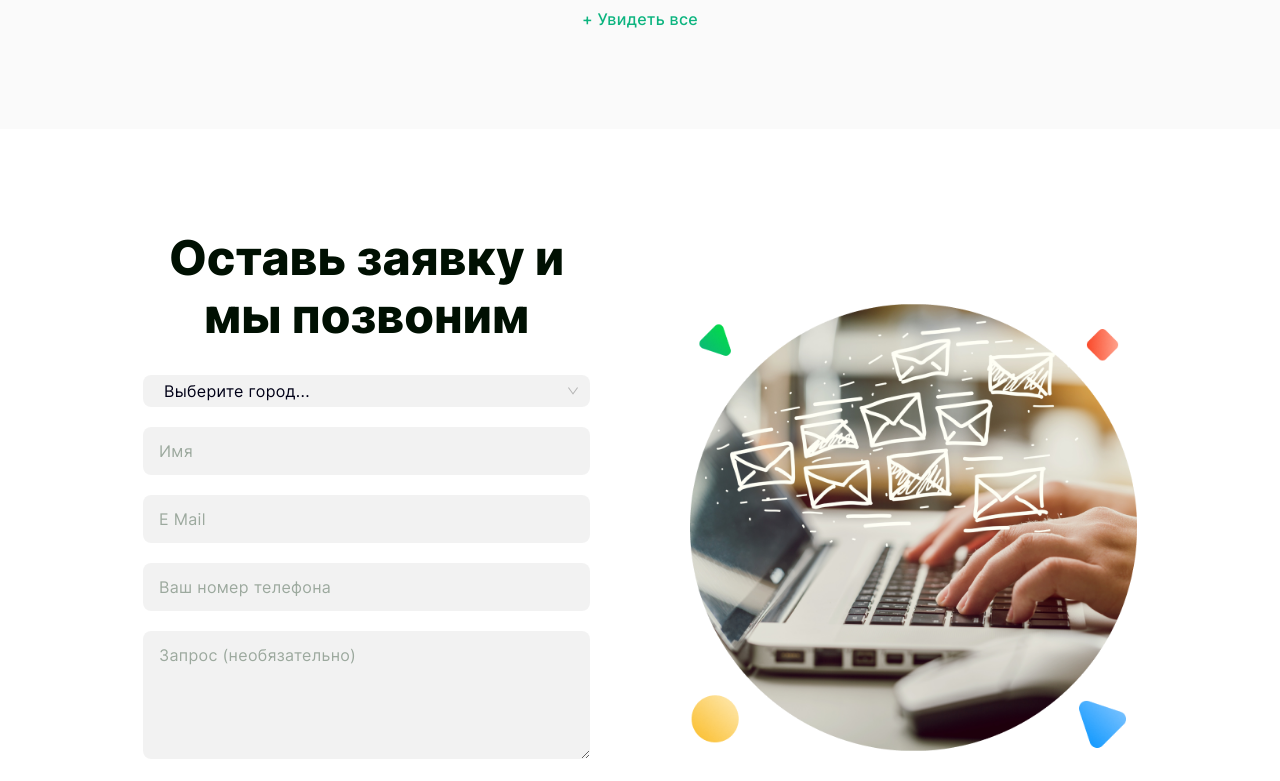
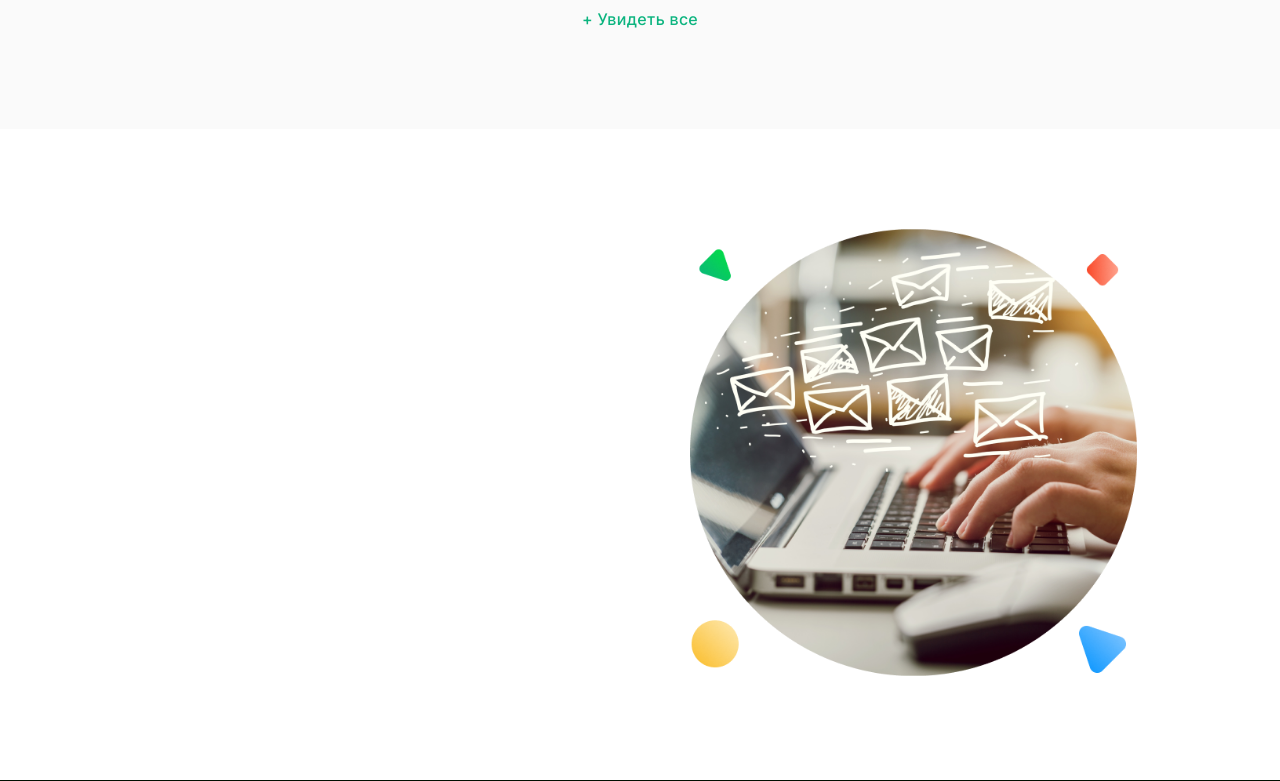
Before and after one commit to Zafarbek1810/YoouShare, a Next.js app: page /partners in a window 1280 px wide. Shown: the part 4820-5601 px from the top of the page. Built offline with nearby package versions, Linux system fonts and the light colour scheme.

Commit message:
amoCrm form add

```diff
--- a/pages/_app.js
+++ b/pages/_app.js
@@ -65,6 +65,11 @@ function MyApp({ Component, pageProps }) {
     AOS.refresh();
   }, [router.pathname]);
 
+  useEffect(() =>{
+    const formTitle = document.getElementsByClassName('amoforms__field__name-header')
+    console.log("title",formTitle);
+  }, [])
+
 
   return (
     <HeaderProvider>
--- a/src/Components/Pages/Partners/Application/Application.style.js
+++ b/src/Components/Pages/Partners/Application/Application.style.js
@@ -3,6 +3,7 @@ import styled from "styled-components";
 const ApplicationStyle = styled.div`
   padding: 100px 0;
   background-color: #fff;
+  position: relative !important;
   h2 {
     font-family: "Inter";
     font-style: normal;
@@ -118,7 +119,11 @@ const ApplicationStyle = styled.div`
       }
     }
   }
-
+.amoforms-sended-message{
+  position: absolute !important;
+  left: 0;
+  top: 0;
+}
   @media (max-width: 768px) {
     padding: 50px 0;
 
--- a/src/Components/Pages/Partners/Application/index.jsx
+++ b/src/Components/Pages/Partners/Application/index.jsx
@@ -2,111 +2,76 @@ import React, { useEffect } from "react";
 import ApplicationStyle from "./Application.style";
 import Container from "../../../Common/Container";
 import { useTranslation } from "react-i18next";
-import { Select } from "antd";
-import { Controller, useForm } from "react-hook-form";
-import axios from "axios";
 
 const Application = () => {
+  const  {i18n:{language  }  }  = useTranslation();
   const { t } = useTranslation();
 
-  const {
-    register,
-    reset,
-    control,
-    handleSubmit,
-    setValue,
-    formState: { errors },
-  } = useForm();
+  useEffect(() => {
+    const loadAmoFormsScript = () => {
+      const script = document.createElement('script');
+      script.id = 'amoforms_script_1150574';
+      script.async = true;
+      script.charset = 'utf-8';
+      script.src = 'https://forms.amocrm.ru/forms/assets/js/amoforms.js?1686208459';
+      console.log('style', script)
+      const formDiv = document.getElementById('amoCRMform')
+      formDiv.appendChild(script);
+    };
 
-  const options = [
-    { label: t("aplication.select-ph"), value: null },
-    { label: t(`aplication.toshkent`), value: `Tashkent` },
-    { label: t(`aplication.andijon`), value: `Andijan` },
-    { label: t(`aplication.buxoro`), value: `Buxoro` },
-    { label: t(`aplication.fargona`), value: `Farg'ona` },
-    { label: t(`aplication.jizzax`), value: `Jizzax` },
-    { label: t(`aplication.navoiy`), value: `Navoiy` },
-    { label: t(`aplication.namangan`), value: `Namangan` },
-    { label: t(`aplication.nukus`), value: `Nukus` },
-    { label: t(`aplication.samarqand`), value: `Samarqand` },
-    { label: t(`aplication.xorezm`), value: `Xorazm` },
-    { label: t(`aplication.surhondaryo`), value: `Surhondaryo` },
-    { label: t(`aplication.qashqadaryo`), value: `Qashqadaryo` },
-  ];
+    !function(window, o, c, r, m) {
+      ((window[o + c] = window[o + c] || {
+        setMeta: function(p) {
+          this.params = (this.params || []).concat([p]);
+        },
+      }),
+      (window[o + r] =
+        window[o + r] ||
+        function(f) {
+          window[o + r].f = (window[o + r].f || []).concat([f]);
+        }),
+      window[o + r]({
+        id: "1150574",
+        hash: "188bcf9c2baf39fd65d0feb8c8e00cd2",
+        locale: language,
+      }),
+      (window[o + m] =
+        window[o + m] ||
+        function(f, k) {
+          window[o + m].f = (window[o + m].f || []).concat([[f, k]]);
+        }))
+    }
+    (window, "amo_forms_", "params", "load", "loaded");
 
-  // useEffect(() => {
-  //   const loadAmoFormsScript = () => {
-  //     const script = document.createElement('script');
-  //     script.id = 'amoforms_script_1150574';
-  //     script.async = true;
-  //     script.charset = 'utf-8';
-  //     script.src = 'https://forms.amocrm.ru/forms/assets/js/amoforms.js?1686208459';
-  //     document.body.appendChild(script);
-  //   };
+    console.log("rener", document.getElementById('amoforms_iframe_1150574'))
+    return loadAmoFormsScript();
 
-  //   !function(window, o, c, r, m) {
-  //     ((window[o + c] = window[o + c] || {
-  //       setMeta: function(p) {
-  //         this.params = (this.params || []).concat([p]);
-  //       },
-  //     }),
-  //     (window[o + r] =
-  //       window[o + r] ||
-  //       function(f) {
-  //         window[o + r].f = (window[o + r].f || []).concat([f]);
-  //       }),
-  //     window[o + r]({
-  //       id: "1150574",
-  //       hash: "188bcf9c2baf39fd65d0feb8c8e00cd2",
-  //       locale: "ru",
-  //     }),
-  //     (window[o + m] =
-  //       window[o + m] ||
-  //       function(f, k) {
-  //         window[o + m].f = (window[o + m].f || []).concat([[f, k]]);
-  //       }))
-  //   }
-  //   (window, "amo_forms_", "params", "load", "loaded");
+  }, []);
 
-  //   loadAmoFormsScript();
-
-  // }, []);
-
-  // const blob = new Blob([JSON.stringify({"datetime":"Thu Jun 08 2023 16:48:47 GMT+0500 (Uzbekistan Standard Time)","referer":""})], { type: 'application/json' });
-
-  const submit = (values) => {
-    const formdata = new FormData();
-    formdata.append("fields[name_1]", values.name);
-    formdata.append("fields[258653_1][136097]", values.email);
-    formdata.append("fields[258651_1][136085]", values.phone);
-    formdata.append("fields[name_2]", values.message);
-    formdata.append("fields[note_2]", values.test);
-    formdata.append("form_id", 1150574);
-    formdata.append("hash", "188bcf9c2baf39fd65d0feb8c8e00cd2");
-    formdata.append("visitor_uid", "59df397f-339e-44a6-a66c-d7cc7b1bc184");
-    formdata.append("gso_session_uid", "3ce423de-1d32-44e8-b5ed-a285915dc97f");
-    formdata.append("form_request_id", "RXYlwWjb91");
-    formdata.append("user_origin", JSON.stringify({"datetime":"Thu Jun 08 2023 16:48:47 GMT+0500 (Uzbekistan Standard Time)","referer":""}));
-
-    console.log(formdata);
-    axios
-      .post("https://forms.amocrm.ru/queue/add", formdata)
-      .then((response) => {
-        console.log(response.data);
-        alert.success("Qo'shildi");
-      })
-      .catch((error) => {
-        console.error(error);
-      });
-  };
 
   return (
     <ApplicationStyle>
       <Container>
         <div className="wrap">
-          <div className="left" data-aos={"fade-right"}>
-            <h2>{t("aplication.title")}</h2>
-            <form onSubmit={handleSubmit(submit)}>
+          <div className="left" id={'amoCRMform'} data-aos={"fade-right"}>
+
+          </div>
+          <div className="right" data-aos={"fade-left"}>
+            <div className="img">
+              <img src="/images/application.png" alt="" />
+            </div>
+          </div>
+        </div>
+      </Container>
+    </ApplicationStyle>
+  );
+};
+
+export default Application;
+
+
+{/* <h2>{t("aplication.title")}</h2> */}
+            {/* <form onSubmit={handleSubmit(submit)}>
               <Controller
                 control={control}
                 name="test"
@@ -184,17 +149,4 @@ const Application = () => {
                 />
               </label>
               <button type="submit">{t("aplication.btn")}</button>
-            </form>
-          </div>
-          <div className="right" data-aos={"fade-left"}>
-            <div className="img">
-              <img src="/images/application.png" alt="" />
-            </div>
-          </div>
-        </div>
-      </Container>
-    </ApplicationStyle>
-  );
-};
-
-export default Application;
+            </form> */}
--- a/styles/globals.css
+++ b/styles/globals.css
@@ -46,6 +46,10 @@ a {
   margin: 0;
   padding: 0;
 
+}
+
+#amoCRMform iframe{
+  opacity: 1 !important;
 }
 
 @font-face {
```
